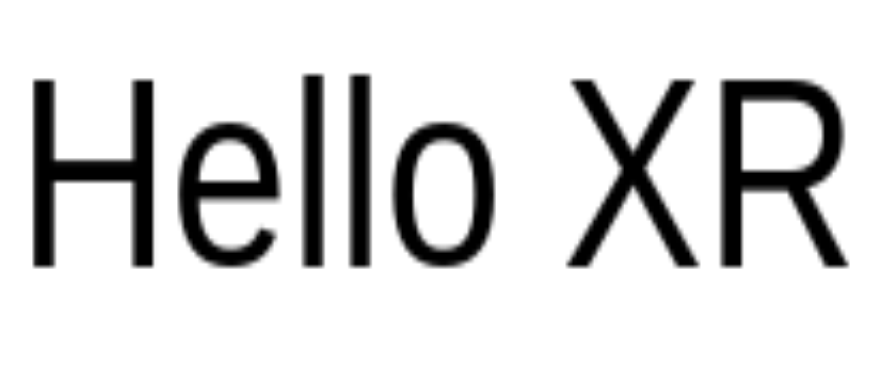
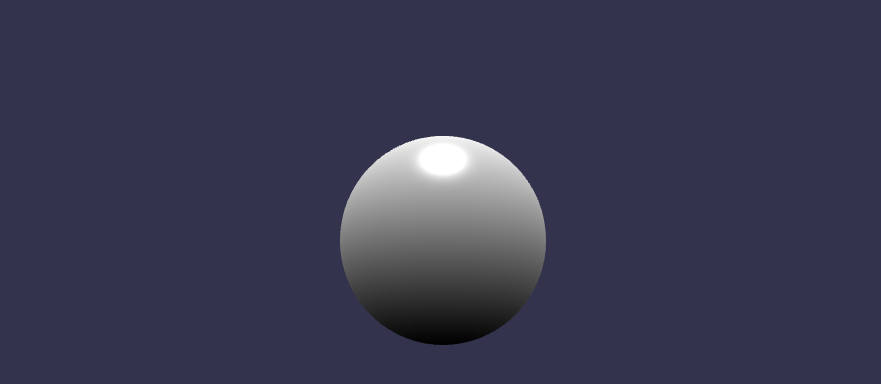
Before and after one commit to MrLuigiBean/hello-xr, a website built with Vite: page index.html in a window 1280 px wide. Shown: the whole page, without its empty margins (197-1078 px from the left). Built offline with nearby package versions, Linux system fonts and the light colour scheme; animation ran at ten frames a second.

Commit message:
Creating a scene

```diff
--- a/index.html
+++ b/index.html
@@ -24,8 +24,7 @@
 
 <body>
 	<canvas id="renderCanvas"></canvas>
-	<script src="src/index.ts"></script>
-	<!-- <script type="module" src="/src/index.ts"></script> -->
+	<script type="module" src="/src/index.ts"></script>
 </body>
 
 </html>
--- /dev/null
+++ b/src/app.ts
@@ -0,0 +1,23 @@
+import { Engine, MeshBuilder, Scene } from "babylonjs";
+
+export class App {
+	private engine: Engine;
+	private canvas: HTMLCanvasElement;
+
+	constructor(engine: Engine, canvas: HTMLCanvasElement) {
+		this.engine = engine;
+		this.canvas = canvas;
+		console.log('app is running');
+	}
+
+	createScene() {
+		const scene = new Scene(this.engine);
+		scene.createDefaultCameraOrLight();
+
+		const sphere = MeshBuilder.CreateSphere('sphere', { diameter: 1.3 }, scene);
+		sphere.position.y = 1;
+		sphere.position.z = 5;
+
+		return scene;
+	}
+}
--- a/src/index.ts
+++ b/src/index.ts
@@ -1,5 +1,16 @@
+import { Engine } from "babylonjs";
+import { App } from "./app"
 // console.log('hello xr!');
+
 const canvas = document.getElementById('renderCanvas') as HTMLCanvasElement;
-const ctx = canvas.getContext('2d');
-ctx.font = '50px Arial';
-ctx.fillText('Hello XR', 50, 50);
+// const ctx = canvas.getContext('2d');
+// ctx.font = '50px Arial';
+// ctx.fillText('Hello XR', 50, 50);
+
+const engine = new Engine(canvas, true);
+
+const app = new App(engine, canvas)
+const scene = app.createScene()
+engine.runRenderLoop(() => {
+	scene.render();
+})
```
Also changed, not shown: tsconfig.json (+6 -2 lines).
